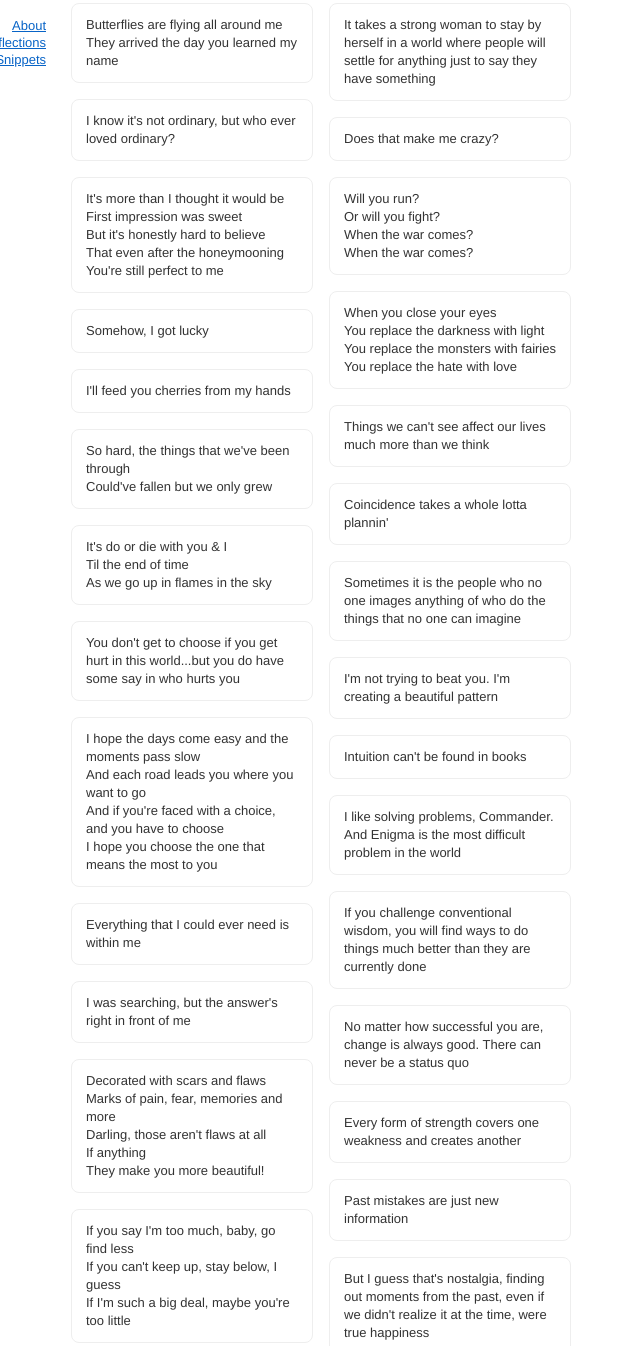
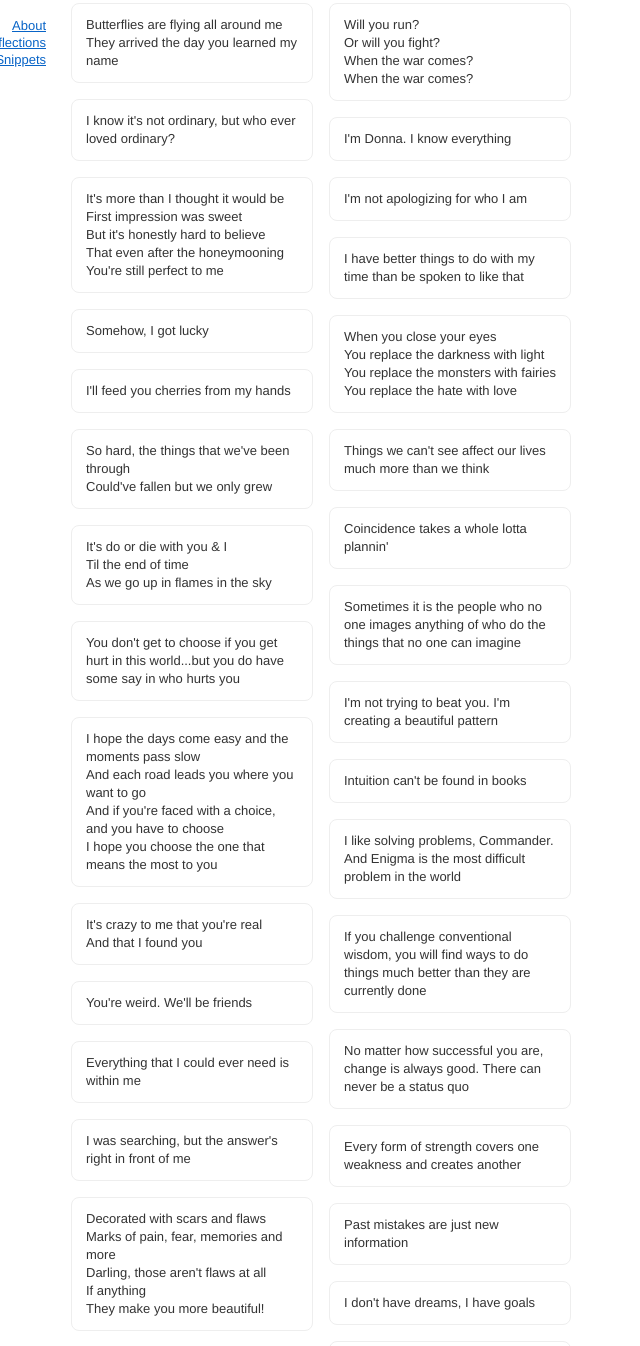
Before and after one commit to coralynnkc/coralynnkc.github.io, a plain HTML site: page snippets.html in a window 1280 px wide. Shown: the part 12-1358 px from the top of the page, without its empty margins (128-768 px from the left). Drawn offline with Linux system fonts and the light colour scheme.

Commit message:
new snippets

```diff
--- a/snippets.html
+++ b/snippets.html
@@ -65,6 +65,12 @@
               that means the most to you
             </p>
           </div>
+          <div class="card">
+            <p>It's crazy to me that you're real<br />And that I found you</p>
+          </div>
+          <div class="card">
+            <p>You're weird. We'll be friends</p>
+          </div>
 
           <!-- self-worth & identity -->
           <div class="card">
@@ -104,6 +110,18 @@
               Will you run?<br />Or will you fight?<br />When the war comes?
               <br />
               When the war comes?
+            </p>
+          </div>
+          <div class="card">
+            <p>I'm Donna. I know everything</p>
+          </div>
+          <div class="card">
+            <p>I'm not apologizing for who I am</p>
+          </div>
+          <div class="card">
+            <p>
+              I have better things to do with my time than be spoken to like
+              that
             </p>
           </div>
 
@@ -161,6 +179,9 @@
           <div class="card">
             <p>Past mistakes are just new information</p>
           </div>
+          <div class="card">
+            <p>I don't have dreams, I have goals</p>
+          </div>
 
           <!-- nostalgia & impermanence -->
           <div class="card">
@@ -176,6 +197,12 @@
               left with nothing at all
             </p>
           </div>
+          <div class="card">
+            <p>
+              Sometimes bitter memories become bittersweet when you share them
+              with a friend
+            </p>
+          </div>
         </div>
       </main>
     </div>
```
